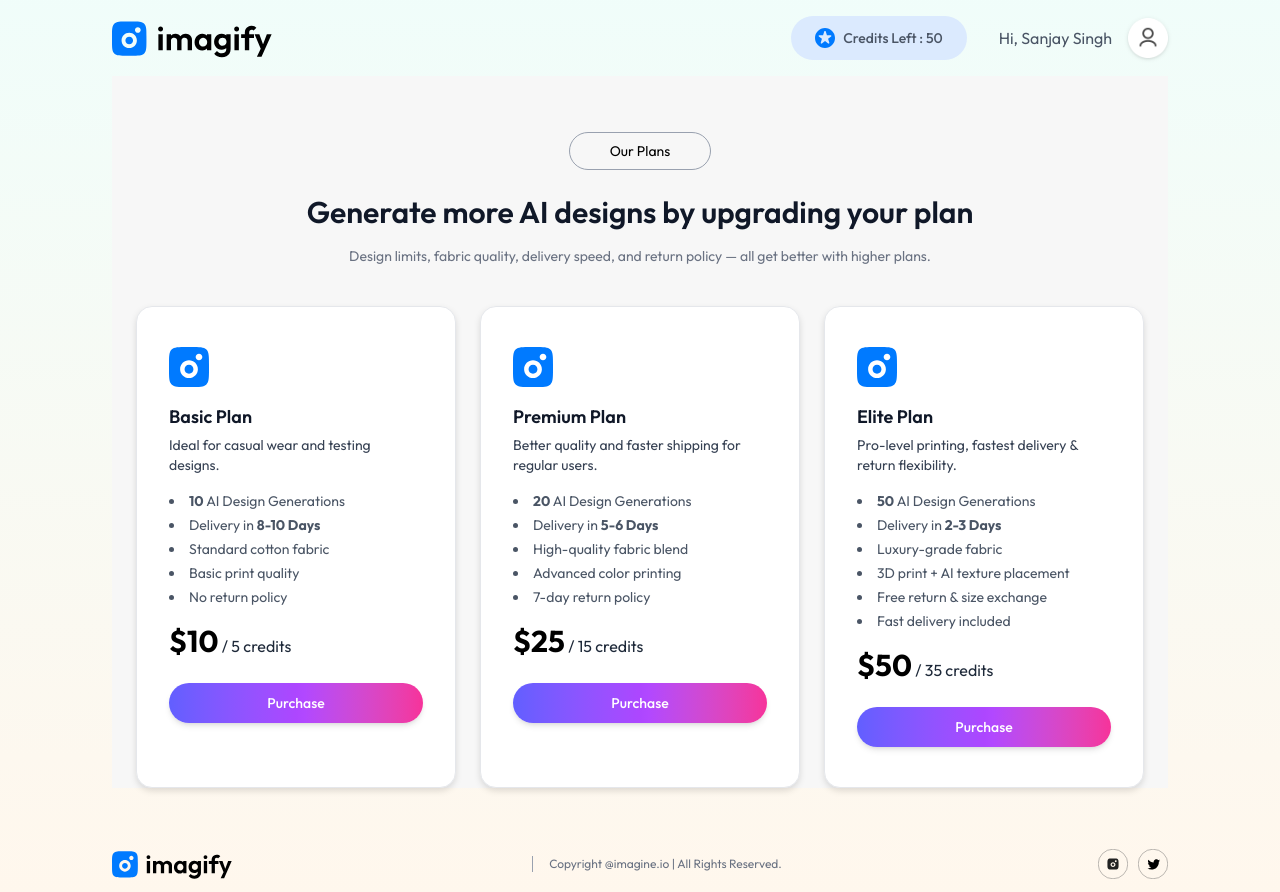
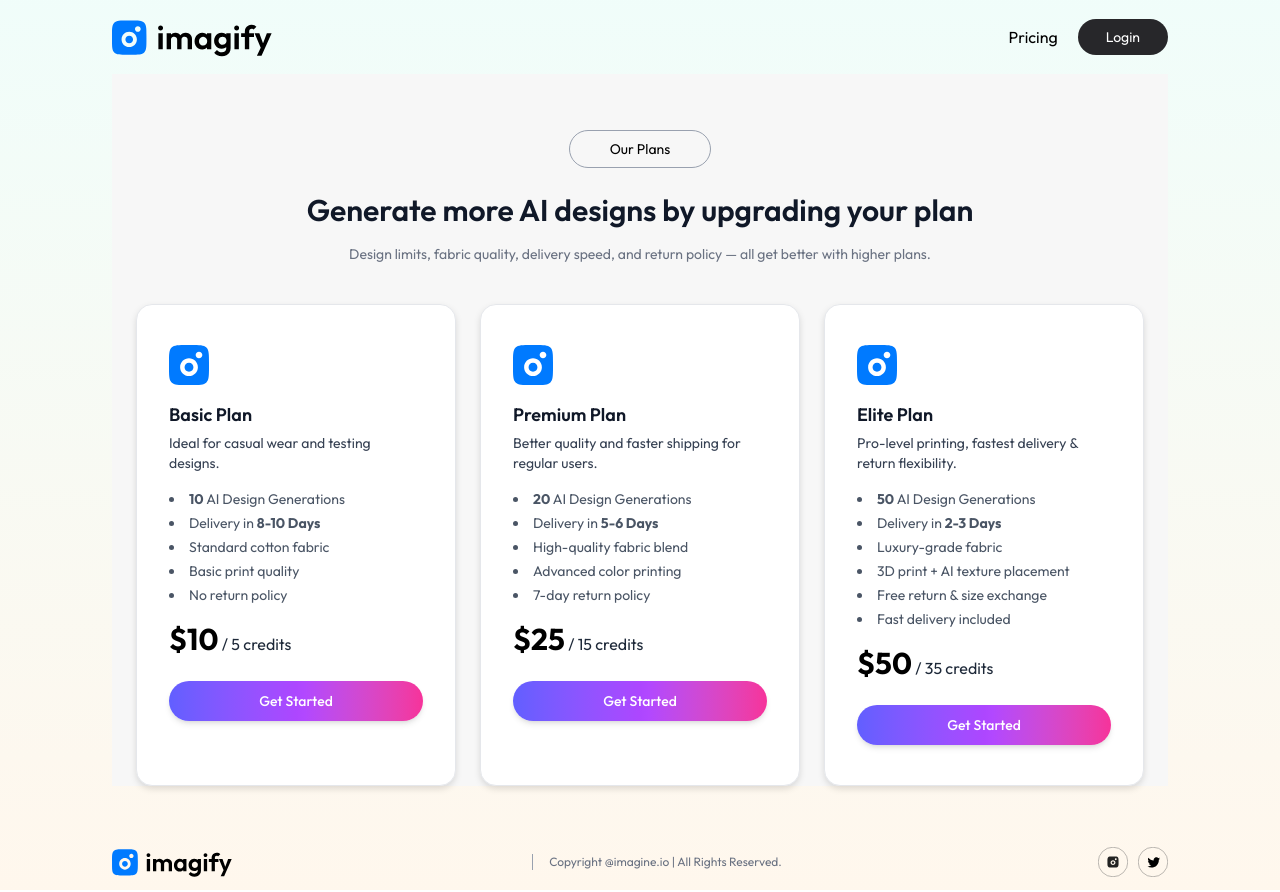
Before and after one commit to sanjaysinghmp09/image-generator, a React (Vite) app: page /buy in a window 1280 px wide. Built offline with nearby package versions, Linux system fonts and the light colour scheme; a web font is replaced by a local one.

Commit message:
No any meaningful changes

```diff
--- /dev/null
+++ b/errorsTmeStemp.md/errorTimestempp.md
@@ -0,0 +1 @@
+# error in footer btn - btn is not redirect to result page
--- a/src/components/Login.jsx
+++ b/src/components/Login.jsx
@@ -16,7 +16,7 @@ const Login = () => {
     }, [])
 
     return (
-        <div className=' fixed top-0 left-0 right-0 bottom-0 z-10 backdrop-blur-sm bg-black/30 flex justify-center items-center'>
+        <div className='fixed top-0 left-0 right-0 bottom-0 z-10 backdrop-blur-sm bg-black/30 flex justify-center items-center'>
 
             <form className='relative bg-white p-10 rounded-xl shadow-md text-slate-500'>
                 <h1 className='text-center text-2xl text-neutral-700 font-medium'>{state}</h1>
--- a/src/context/AppContext.jsx
+++ b/src/context/AppContext.jsx
@@ -3,8 +3,8 @@ import { createContext, useState } from "react";
 export const AppContext = createContext()
 
 const AppContextProvider = (props) => {
-    const [user, setUser] = useState(true);
-    const [showLogin, setShowLogin] = useState(false);
+    const [user, setUser] = useState(false);
+    const [showLogin, setShowLogin] = useState(null);
 
     const value = {
         user, setUser, showLogin, setShowLogin
```
